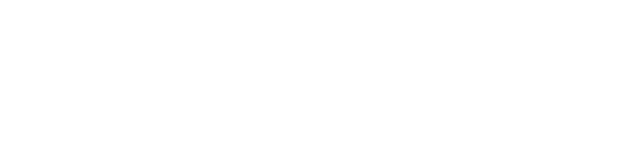
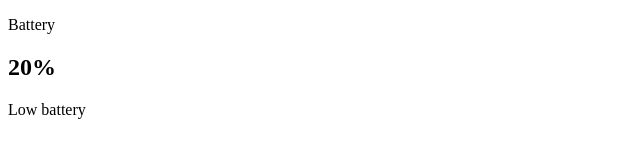
Before and after one commit to festus-sulumeti/Battery_health_checker, a plain HTML site: page index.html in a window 1280 px wide. Shown: the whole page, without its empty margins (0-640 px from the left). Drawn offline with Linux system fonts and the light colour scheme.

Commit message:
Add initial HTML structure for battery level indicator

```diff
--- a/index.html
+++ b/index.html
@@ -6,6 +6,25 @@
     <title>Live Battery percentage</title>
 </head>
 <body>
+    <section class="battery">
+        <div class="battery__card">
+            <div class="battery__data">
+                <p class="battery__text">Battery</p>
+                <h1 class="battery__percentage">
+                    20%
+                </h1>
 
+                <p class="battery__status">
+                    Low battery <i class="ri-plug-line"></i>
+                </p>
+            </div>
+
+            <div class="battery__pill">
+                <div class="battery__level">
+                    <div class="battery__liquid"></div>
+                </div>
+            </div>
+        </div>
+    </section>
 </body>
 </html>
```
